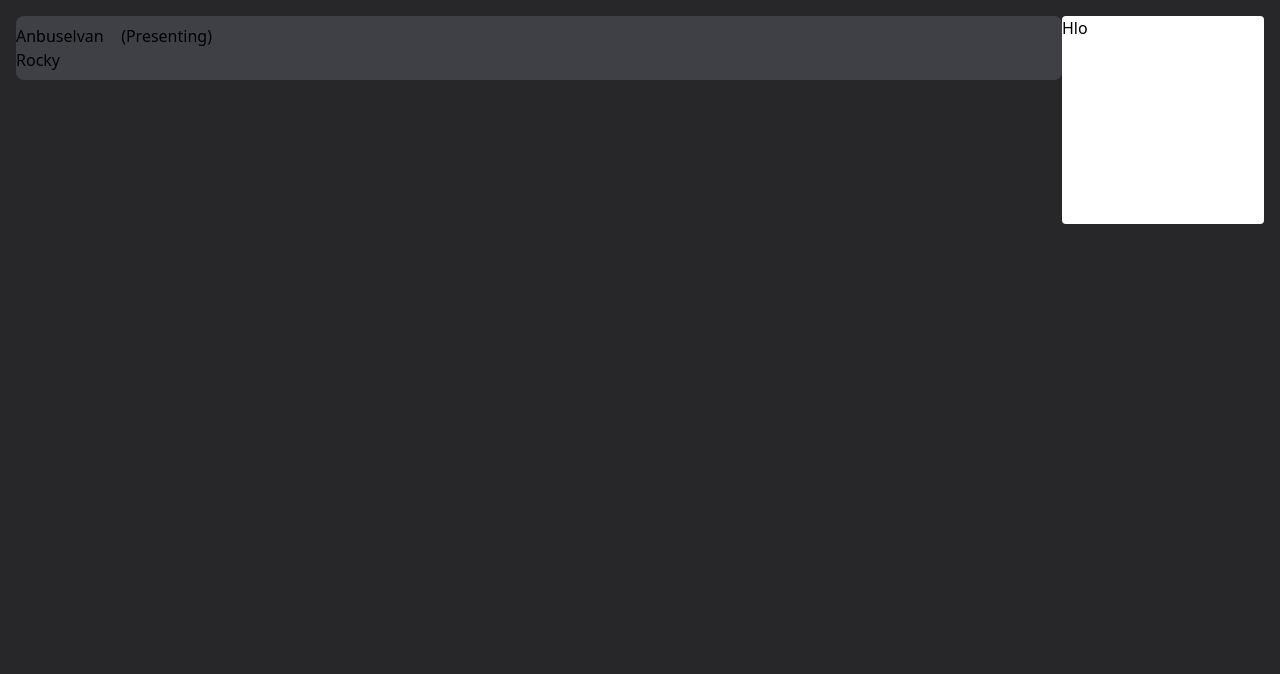
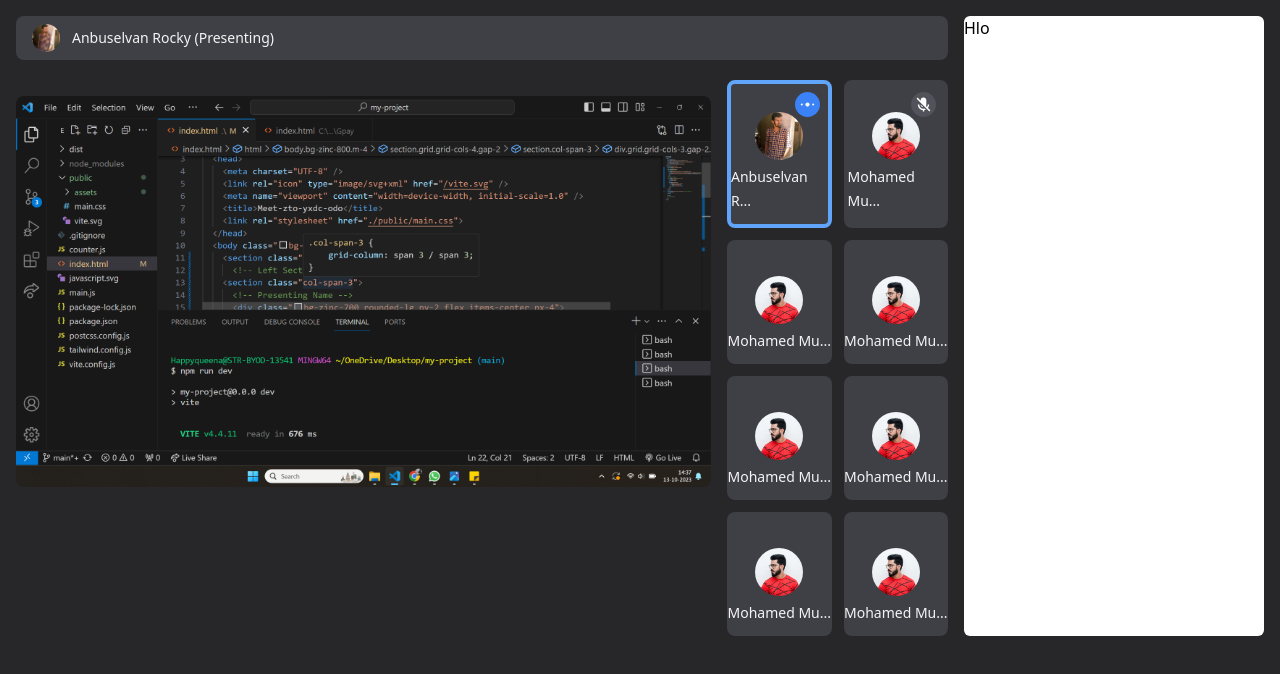
Before and after one commit to muthukumarimoorthi/gmeet-clone-challenge, a website built with Vite: page index.html in a window 1280 px wide. Built offline with nearby package versions, Linux system fonts and the light colour scheme.

Commit message:
complete people section

```diff
--- a/index.html
+++ b/index.html
@@ -8,16 +8,102 @@
     <link rel="stylesheet" href="./public/main.css">
   </head>
   <body class="bg-zinc-800 m-4">
-    <section class="flex justify-between">
-    <section class="right-0"> <!-- Left Section -->
-      <div class="bg-zinc-700 py-2 pr-[850px] rounded-lg"> <!-- Presenting Name -->
-        <div class="flex items-start justify-start">
-        <span>Anbuselvan Rocky</span>
-        <span>(Presenting)</span>
+    <section class="grid grid-cols-4 gap-4">
+      <!-- Left Section -->
+    <section class="col-span-3">
+      <!-- Presenting Name -->
+      <div class="bg-zinc-700 rounded-lg py-2 flex items-center px-4">
+        <img src="./public/assets/Anbuselvan Img.jpg" alt="Anbuselvan Img" class="w-7 rounded-full">
+        <span class="px-3 text-sm font-medium text-zinc-100">Anbuselvan Rocky (Presenting)</span>
         </div>
       </div>
+      <!-- People Section -->
+      <div class="grid grid-cols-4 gap-4 pt-5 text-zinc-100">
+        <div class="col-span-3 py-4">
+          <img src="./public/assets/Screenshot 2023-10-13 143755.png" alt="Screen Img" class="rounded-lg">
+        </div>
+        <div>
+          <div class="grid grid-cols-2 gap-3">
+            <div class="bg-zinc-700 flex flex-col justify-center items-center py-2 rounded-lg border-4 border-blue-400 relative">
+              <div class="absolute top-2 right-2 bg-blue-500 rounded-full"><svg xmlns="http://www.w3.org/2000/svg" width="25" height="25" viewBox="0 0 24 24" class="py-1"><circle cx="4" cy="12" r="1.5" fill="currentColor"><animate attributeName="r" dur="0.75s" repeatCount="indefinite" values="1.5;3;1.5"/></circle><circle cx="12" cy="12" r="3" fill="currentColor"><animate attributeName="r" dur="0.75s" repeatCount="indefinite" values="3;1.5;3"/></circle><circle cx="20" cy="12" r="1.5" fill="currentColor"><animate attributeName="r" dur="0.75s" repeatCount="indefinite" values="1.5;3;1.5"/></circle></svg></div>
+              <div class="pt-5">
+                <img src="./public/assets/Anbuselvan Img.jpg" alt="Muskir Ji" class="rounded-full w-12">
+              </div>
+              <div class="py-1"><span class="text-sm font-medium">Anbuselvan R...</span></div>
+            </div>
+            <!-- ============ -->
+            <div>
+              <div class="bg-zinc-700 flex flex-col justify-center items-center py-2 rounded-lg border-4 border-zinc-700 relative">
+                <div class="absolute top-2 right-2 bg-zinc-600 rounded-full text-white"><svg class="py-1" xmlns="http://www.w3.org/2000/svg" width="25" height="25" viewBox="0 0 24 24"><path d="M21.707 20.293l-3.4-3.4A7.93 7.93 0 0 0 20 12h-2a5.945 5.945 0 0 1-1.119 3.467l-1.449-1.45A3.926 3.926 0 0 0 16 12V6c0-2.217-1.785-4.021-3.979-4.021c-.07 0-.14.009-.209.025A4.006 4.006 0 0 0 8 6v.586L3.707 2.293L2.293 3.707l18 18l1.414-1.414zM6 12H4c0 4.072 3.06 7.436 7 7.931V22h2v-2.069a7.935 7.935 0 0 0 2.241-.63l-1.549-1.548A5.983 5.983 0 0 1 12 18c-3.309 0-6-2.691-6-6z" fill="currentColor"/><path d="M8.007 12.067a3.996 3.996 0 0 0 3.926 3.926l-3.926-3.926z" fill="currentColor"/></svg></div>
+                <div class="pt-5">
+                  <img src="./public/assets/Muskir ji.jpg" alt="Muskir Ji" class="rounded-full w-12">
+                </div>
+                <div class="py-1"><span class="text-sm font-medium">Mohamed Mu...</span></div>
+              </div>
+            </div>
+            <!--  -->
+            <div>
+              <div class="bg-zinc-700 flex flex-col justify-center items-center py-2 rounded-lg">
+                <div class="pt-7">
+                  <img src="./public/assets/Muskir ji.jpg" alt="Muskir Ji" class="rounded-full w-12">
+                </div>
+                <div class="py-1"><span class="text-sm font-medium">Mohamed Mu...</span></div>
+              </div>
+            </div>
+            <!--  -->
+            <div>
+              <div class="bg-zinc-700 flex flex-col justify-center items-center py-2 rounded-lg">
+                <div class="pt-7">
+                  <img src="./public/assets/Muskir ji.jpg" alt="Muskir Ji" class="rounded-full w-12">
+                </div>
+                <div class="py-1"><span class="text-sm font-medium">Mohamed Mu...</span></div>
+              </div>
+            </div>
+            <!--  -->
+            <div>
+              <div class="bg-zinc-700 flex flex-col justify-center items-center py-2 rounded-lg">
+                <div class="pt-7">
+                  <img src="./public/assets/Muskir ji.jpg" alt="Muskir Ji" class="rounded-full w-12">
+                </div>
+                <div class="py-1"><span class="text-sm font-medium">Mohamed Mu...</span></div>
+              </div>
+            </div>
+            <!--  -->
+            <div>
+              <div class="bg-zinc-700 flex flex-col justify-center items-center py-2 rounded-lg">
+                <div class="pt-7">
+                  <img src="./public/assets/Muskir ji.jpg" alt="Muskir Ji" class="rounded-full w-12">
+                </div>
+                <div class="py-1"><span class="text-sm font-medium">Mohamed Mu...</span></div>
+              </div>
+            </div>
+            <!--  -->
+            <div>
+              <div class="bg-zinc-700 flex flex-col justify-center items-center py-2 rounded-lg">
+                <div class="pt-7">
+                  <img src="./public/assets/Muskir ji.jpg" alt="Muskir Ji" class="rounded-full w-12">
+                </div>
+                <div class="py-1"><span class="text-sm font-medium">Mohamed Mu...</span></div>
+              </div>
+            </div>
+            <!--  -->
+            <div>
+              <div class="bg-zinc-700 flex flex-col justify-center items-center py-2 rounded-lg">
+                <div class="pt-7">
+                  <img src="./public/assets/Muskir ji.jpg" alt="Muskir Ji" class="rounded-full w-12">
+                </div>
+                <div class="py-1"><span class="text-sm font-medium">Mohamed Mu...</span></div>
+              </div>
+            </div>
+
+
+
+          </div>
+        </div>
+        <!--  -->
+      </div><!-- People Div -->
     </section>
-    <section class="left-0 w-52 h-52 bg-white rounded max-w-sm"> <!-- Right Section -->
+    <section class="right-0 bg-white rounded-md"> <!-- Right Section -->
       <span>Hlo</span>
     </section>
 
```
Also changed, not shown: public/assets/Anbuselvan Img.jpg (added), public/assets/DP.jpeg (added), public/assets/Muskir ji.jpg (added), public/assets/Screenshot 2023-10-13 143755.png (added), public/assets/Vijay.jpg (added), public/assets/WhatsApp Image 2023-09-27 at 11.12.22 PM.jpeg (added), public/assets/WhatsApp Image 2023-10-03 at 9.58.08 PM.jpeg (added).
